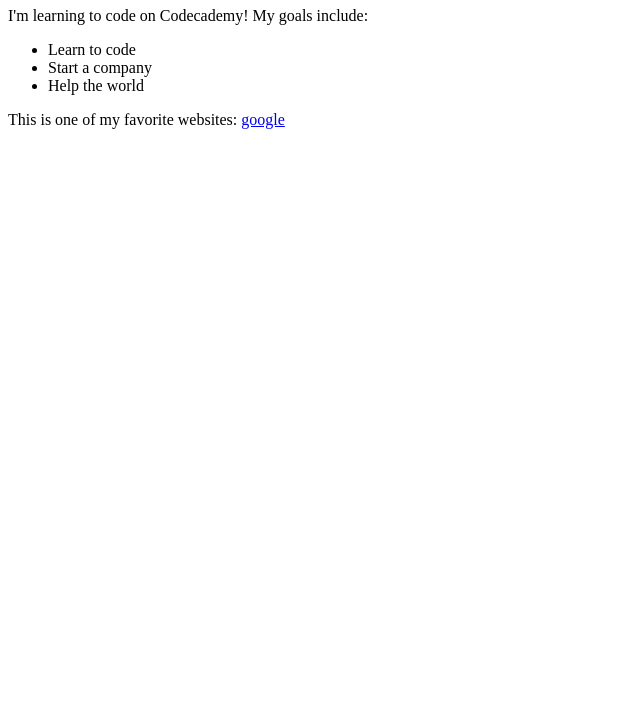
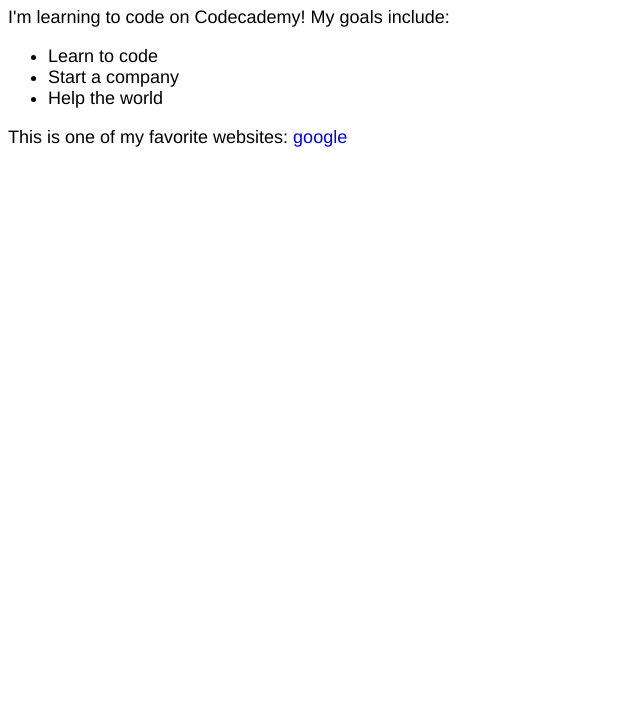
Before and after one commit to sergiotech-la/CodeCademyFirstProject, a plain HTML site: page index.html in a window 1280 px wide. Shown: the part 73-800 px from the top of the page, without its empty margins (0-640 px from the left). Drawn offline with Linux system fonts and the light colour scheme.

Commit message:
Rel stylesheet to html document

```diff
--- a/index.html
+++ b/index.html
@@ -5,6 +5,7 @@
     <meta http-equiv="X-UA-Compatible" content="IE=edge">
     <meta name="viewport" content="width=device-width, initial-scale=1.0">
     <title>CodeCademy First Local Project</title>
+    <link href="./resources/css/index.css" type="text/css" rel="stylesheet">
 </head>
 <body>
     <h1>Sergio Herrera</h1>
```
